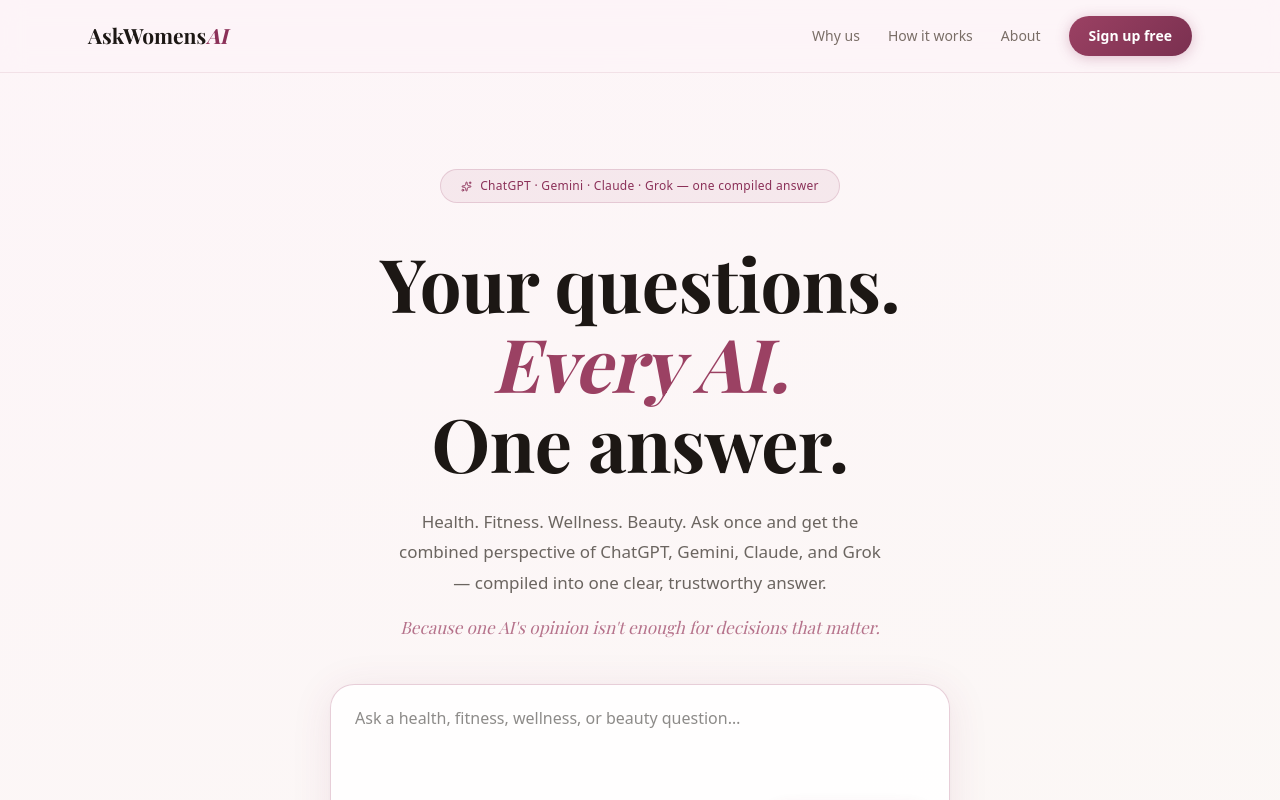
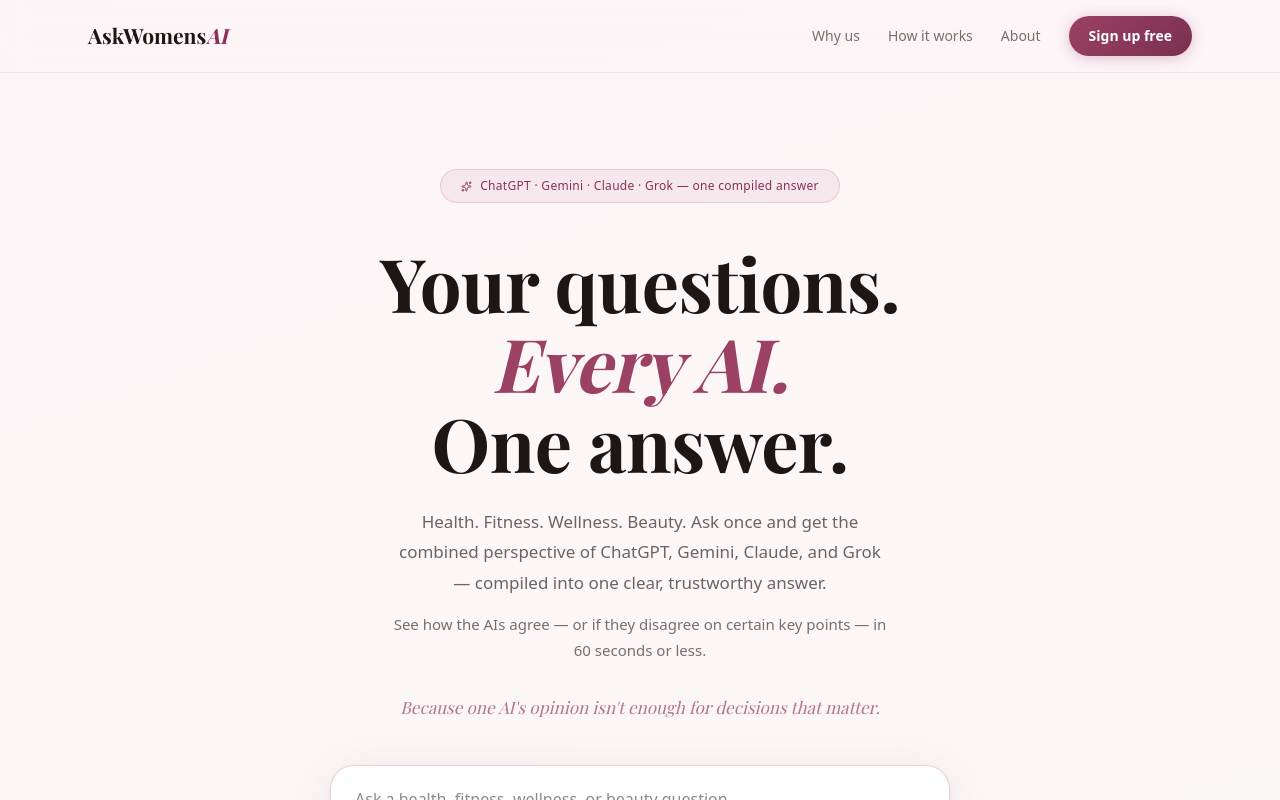
Before and after one commit to rbender-boop/womensai, a Next.js app: page / in a window 1280 px wide. Shown: the top 800 px of the page. Built offline with nearby package versions, Linux system fonts and the light colour scheme; no server answers; a web font is replaced by a local one.

Commit message:
copy: add agree/disagree sentence to hero subheadline

```diff
--- a/app/page.tsx
+++ b/app/page.tsx
@@ -227,8 +227,12 @@ export default function HomePage() {
             One answer.
           </h1>
 
-          <p className="hero-3 mx-auto mb-4" style={{ fontSize: '17px', color: '#6B6560', maxWidth: '500px', lineHeight: 1.8 }}>
+          <p className="hero-3 mx-auto mb-3" style={{ fontSize: '17px', color: '#6B6560', maxWidth: '500px', lineHeight: 1.8 }}>
             Health. Fitness. Wellness. Beauty. Ask once and get the combined perspective of ChatGPT, Gemini, Claude, and Grok — compiled into one clear, trustworthy answer.
+          </p>
+
+          <p className="hero-3 mx-auto mb-8" style={{ fontSize: '15px', color: '#7A6E67', maxWidth: '500px', lineHeight: 1.75 }}>
+            See how the AIs agree — or if they disagree on certain key points — in 60 seconds or less.
           </p>
 
           <p className="hero-3 mb-11" style={{
```
